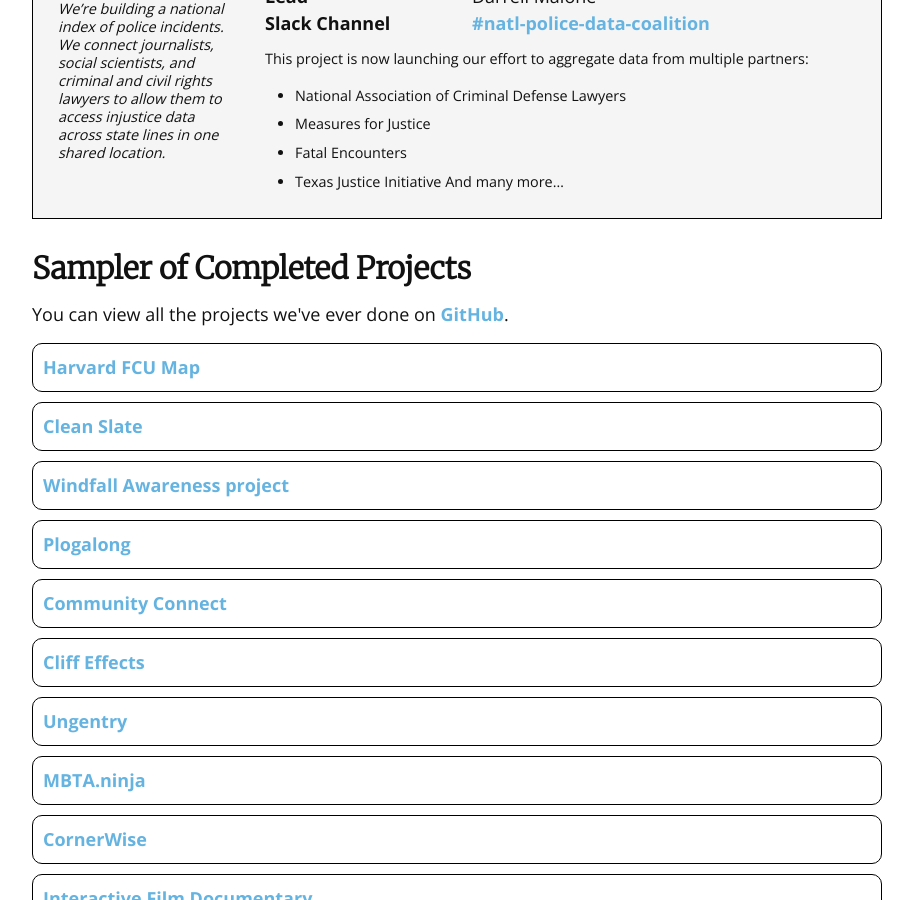
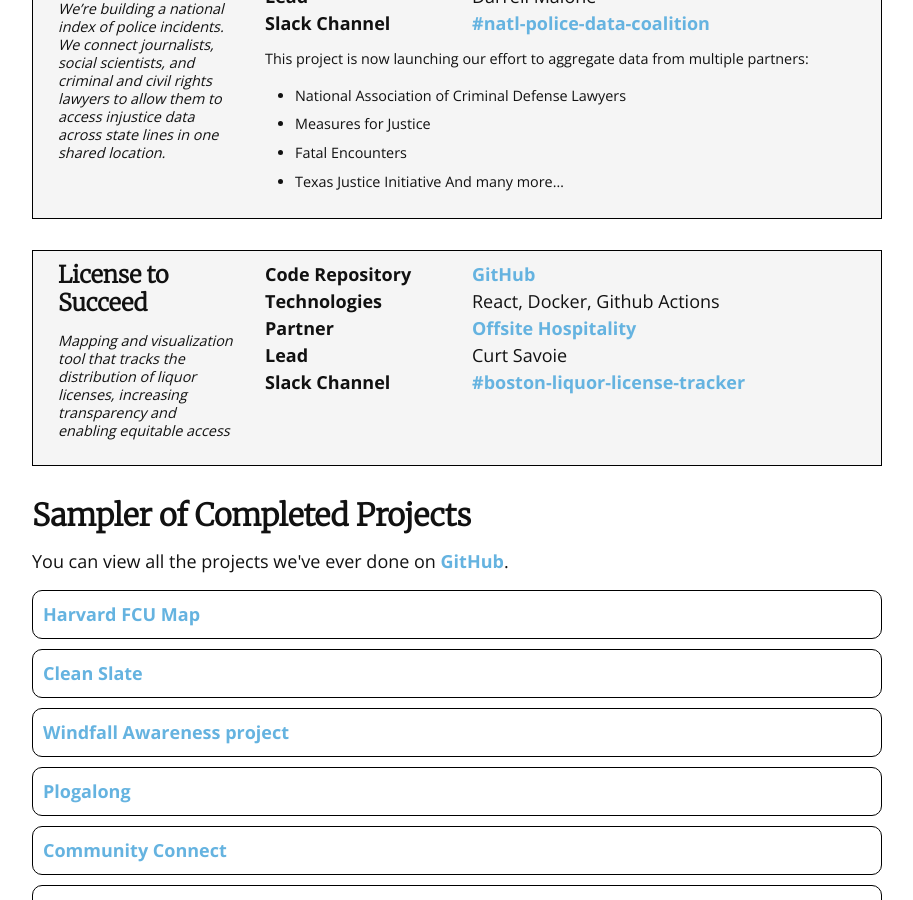
Before and after one commit to codeforboston/codeforboston.org, a Jekyll site: the page built from projects.html, in a window 1280 px wide and 900 px high, scrolled down 2035 px. Shown: the whole window, without its empty margins (183-1096 px from the left). Built offline with Jekyll 4.4.1, drawn with Linux system fonts in a browser that asks for light colours; nearby versions of some CDN libraries.

Commit message:
Added project: Boston Liquor License Tracker

```diff
--- a/_data/projects/active.yml
+++ b/_data/projects/active.yml
@@ -49,3 +49,15 @@
     * Fatal Encounters
     * Texas Justice Initiative
     And many more...
+- name: License to Succeed
+  elevatorPitch: >-
+    Mapping and visualization tool that tracks the distribution
+    of liquor licenses, increasing transparency and enabling equitable
+    access
+  slackChannel: boston-liquor-license-tracker
+  repository: https://github.com/codeforboston/boston-liquor-license-tracker
+  technologies: React, Docker, Github Actions
+  partner:
+    - name: Offsite Hospitality
+      url: https://www.getoffsite.com
+  lead: Curt Savoie
```
